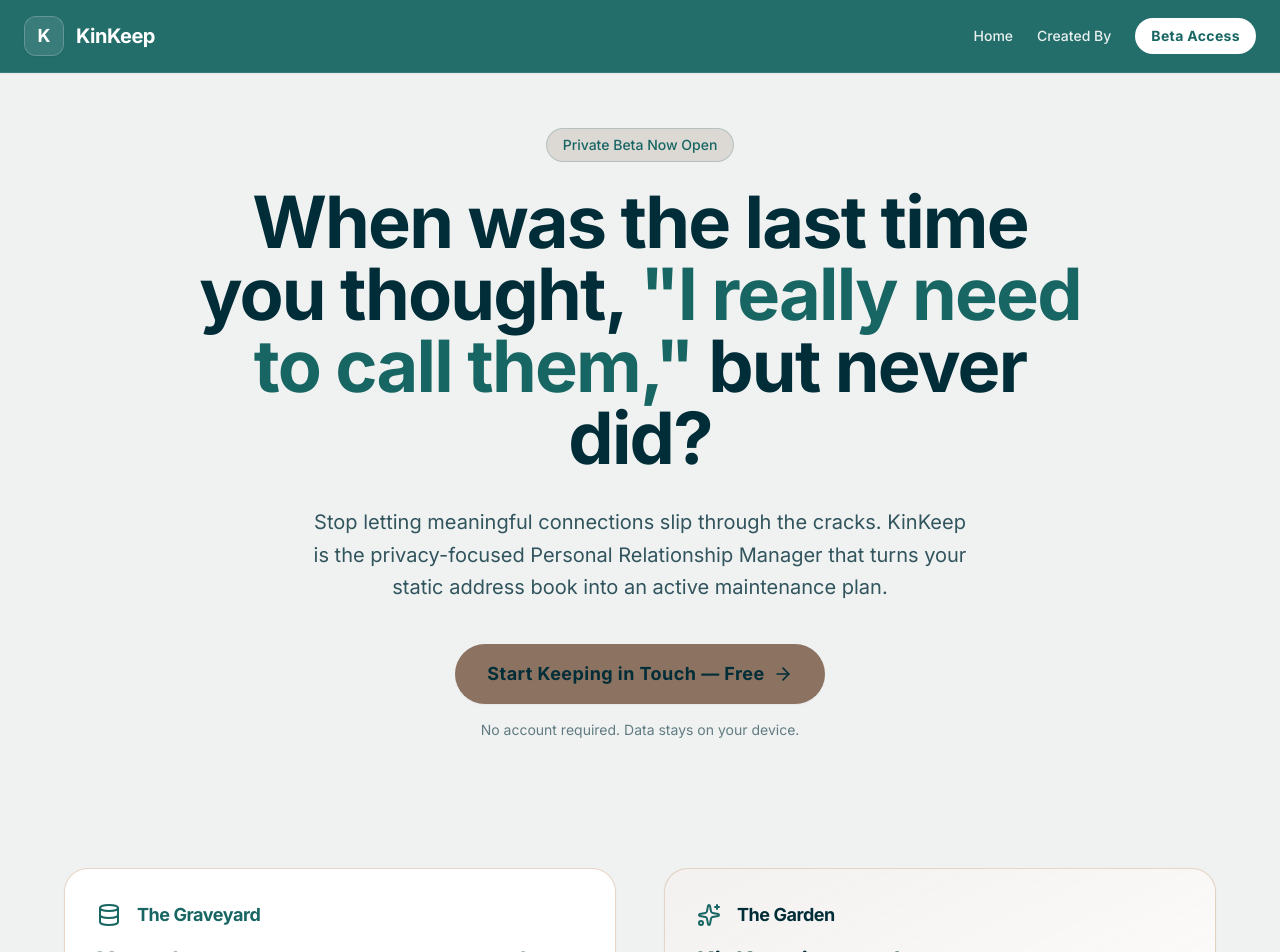
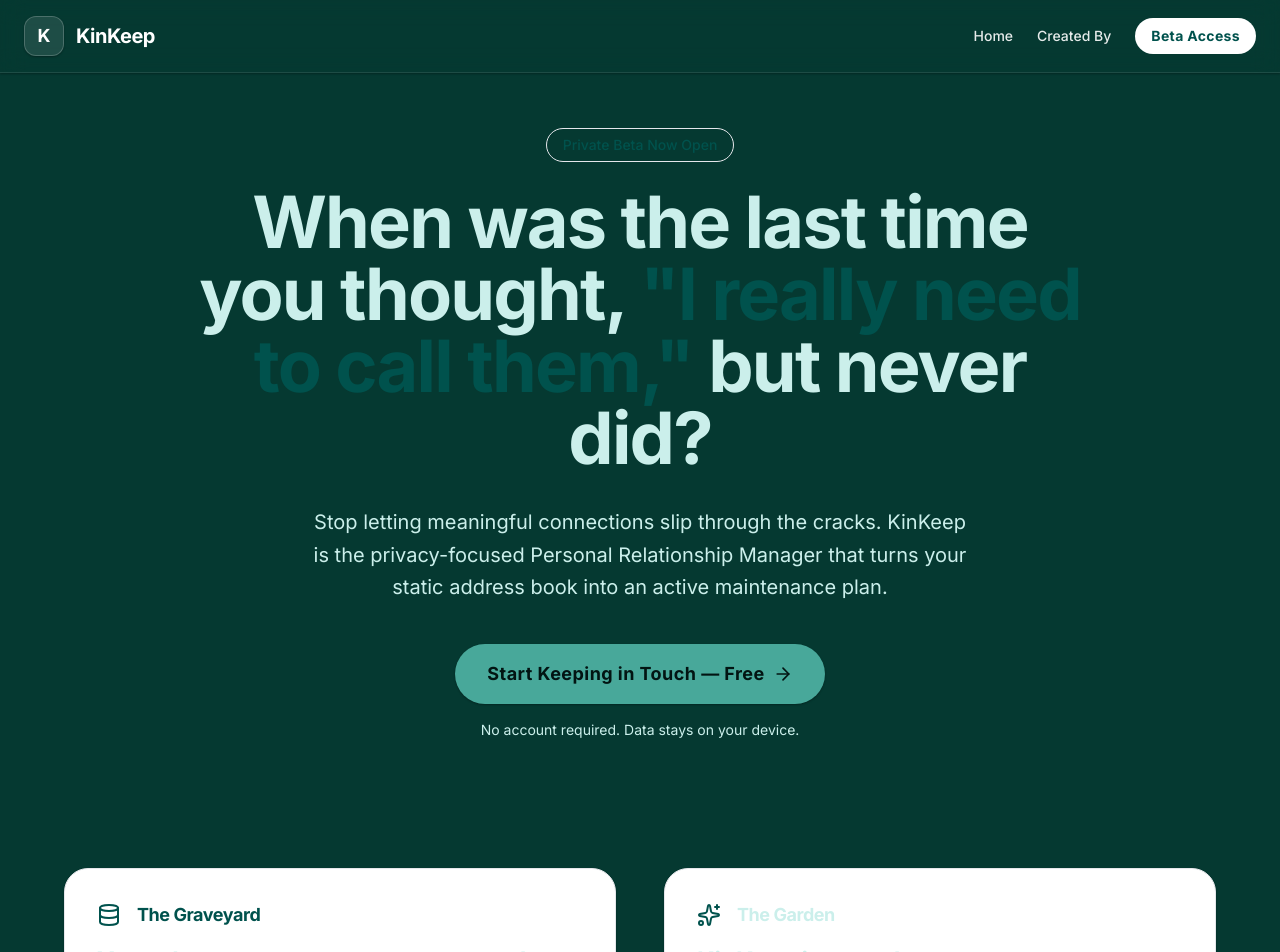
Before and after one commit to NabilPervez/kinkeepmarketing, a React (Vite) app: page / in a window 1280 px wide. Shown: the top 952 px of the page. Built offline with nearby package versions, Linux system fonts and the light colour scheme.

Commit message:
Update design system to Aurora Forest dark theme

```diff
--- a/src/index.css
+++ b/src/index.css
@@ -4,48 +4,54 @@
 
 @layer base {
   :root {
-    /* PRIMARY: Deep Sea Teal (#186663) */
-    --primary-100: #e8f3f2;
-    /* Lightened with a touch of yellow */
-    --primary-200: #cfe4e2;
-    --primary-300: #9fc8c4;
-    --primary-400: #579792;
-    --primary-500: #186663;
+    /* PRIMARY: Aurora Core (#00524D) */
+    /* Shifting toward yellow in lights, blue in darks */
+    --color-primary-100: #e0f2f0;
+    --color-primary-200: #b3dfdb;
+    --color-primary-300: #80cbc4;
+    --color-primary-400: #4db6ac;
+    --color-primary-500: #00524D;
     /* Base */
-    --primary-600: #13524f;
-    --primary-700: #0e3e3c;
-    --primary-800: #092a29;
-    --primary-900: #051615;
-    /* Darkened with a touch of deep blue */
+    --color-primary-600: #004d40;
+    --color-primary-700: #003d33;
+    --color-primary-800: #002d26;
+    --color-primary-900: #001b17;
 
-    /* SECONDARY: Sun-Washed Sand (#D2AF94) */
-    --secondary-100: #f7f1eb;
-    --secondary-500: #d2af94;
+    /* SECONDARY: Glacial Mint (#48A89A) */
+    --color-secondary-100: #f0f8f7;
+    --color-secondary-500: #48A89A;
     /* Base */
-    --secondary-900: #4a3627;
+    --color-secondary-900: #1a3d38;
 
-    /* NEUTRAL: Slate Sage (#A6B5B4) */
-    --neutral-100: #f0f2f2;
-    --neutral-500: #a6b5b4;
-    /* Base */
-    --neutral-900: #1d2625;
+    /* NEUTRAL: Midnight Moss (#053931) */
+    --color-neutral-100: #f1f4f4;
+    --color-neutral-500: #053931;
+    /* Base / Deep Forest */
+    --color-neutral-900: #021412;
 
-    /* EXTRA / ALIAS support */
-    /* Dark Neutral for Text/UI Elements */
-    --color-midnight: #002D37;
-    --color-driftwood: #8C7361;
+    /* EXTRA TOKENS FROM JSON / BREAKDOWN */
+    --color-highlight: #CBEFEB;
+    /* Frost Mist (Text Primary) */
+    --color-text-secondary: #A6B5B4;
+    --color-void: #000000;
+    /* Absolute Void */
 
-    /* SEMANTIC: Ocean-Inspired States */
-    --color-success: #346B5C;
-    /* Kelp Green */
-    --color-warning: #B58E4F;
-    /* Coastal Gold */
-    --color-danger: #A34D41;
-    /* Reef Coral */
+    /* SEMANTIC: Aurora-Harmonized */
+    --color-success: #2E7D32;
+    /* Deep Emerald */
+    --color-warning: #C5A059;
+    /* Muted Gold */
+    --color-danger: #944848;
+    /* Frosted Crimson */
+
+    /* UI CONSTANTS */
+    --shadow-color: 0 0 0;
+    /* RGB components for opacity mods */
   }
 
   body {
-    @apply bg-background text-text font-sans antialiased overflow-x-hidden;
+    /* Defaulting to dark mode base as described in "Neutral Base" */
+    @apply bg-neutral-500 text-highlight font-sans antialiased overflow-x-hidden;
     min-height: 100vh;
   }
 }
--- a/tailwind.config.js
+++ b/tailwind.config.js
@@ -11,65 +11,74 @@
                 display: ['Outfit', 'Inter', 'sans-serif'],
             },
             colors: {
-                // Primary Scale (Deep Sea Teal)
+                // Primary Scale (Aurora Core)
                 primary: {
-                    50: '#e8f3f2', // Mapped to 100 for safety, or slight lighten
-                    100: '#e8f3f2',
-                    200: '#cfe4e2',
-                    300: '#9fc8c4',
-                    400: '#579792',
-                    500: '#186663', // Base
-                    600: '#13524f',
-                    700: '#0e3e3c',
-                    800: '#092a29',
-                    900: '#051615',
-                    DEFAULT: '#186663',
+                    50: 'var(--color-primary-100)', // Mapping for safety
+                    100: 'var(--color-primary-100)',
+                    200: 'var(--color-primary-200)',
+                    300: 'var(--color-primary-300)',
+                    400: 'var(--color-primary-400)',
+                    500: 'var(--color-primary-500)', // Base
+                    600: 'var(--color-primary-600)',
+                    700: 'var(--color-primary-700)',
+                    800: 'var(--color-primary-800)',
+                    900: 'var(--color-primary-900)',
+                    DEFAULT: 'var(--color-primary-500)',
+                    // Semantic Aliases
+                    highlight: 'var(--color-highlight)', // Frost Mist
                 },
-                // Secondary Scale (Sun-Washed Sand)
+                // Secondary Scale (Glacial Mint)
                 secondary: {
-                    50: '#f7f1eb', // Using 100 value
-                    100: '#f7f1eb',
-                    500: '#d2af94', // Base
-                    900: '#4a3627',
-                    DEFAULT: '#d2af94',
+                    50: 'var(--color-secondary-100)',
+                    100: 'var(--color-secondary-100)',
+                    500: 'var(--color-secondary-500)', // Base
+                    900: 'var(--color-secondary-900)',
+                    DEFAULT: 'var(--color-secondary-500)',
                 },
-                // Neutral Scale (Slate Sage)
+                // Neutral Scale (Midnight Moss)
                 neutral: {
-                    50: '#f0f2f2', // Using 100 val
-                    100: '#f0f2f2',
-                    200: '#dadddd', // Interpolated
-                    300: '#c1c9c9', // Interpolated
-                    400: '#b3bdbd', // Interpolated
-                    500: '#a6b5b4', // Base
-                    600: '#859190',
-                    700: '#646d6c',
-                    800: '#424848',
-                    900: '#1d2625',
-                    DEFAULT: '#a6b5b4',
+                    50: 'var(--color-neutral-100)',
+                    100: 'var(--color-neutral-100)',
+                    500: 'var(--color-neutral-500)', // Base - Deep Forest
+                    900: 'var(--color-neutral-900)',
+                    DEFAULT: 'var(--color-neutral-500)',
+                    // Extra
+                    void: 'var(--color-void)',
                 },
-                // Interface Mappings
-                background: '#F0F2F2', // Neutral 100 / Interface Background
-                surface: '#FFFFFF',    // Interface Surface
-                text: '#002D37',       // Midnight Abyss / Interface Text
 
-                // Brand Mappings
-                accent: '#8C7361',     // Driftwood
-                'dark-slate': '#002D37', // Midnight Abyss (Legacy alias)
+                // Mappings
+                // "Accent/Light" => highlight => text_primary
+                highlight: 'var(--color-highlight)',
+
+                // Legacy / Compatibility Aliases
+                background: 'var(--color-neutral-500)', // Main bg is now dark (Deep Forest)
+                surface: 'var(--color-primary-900)',    // Darker surface (Aurora Core 900 or Neutral 900) - Using JSON 'surface' equivalent which was #001B17 (Primary 900)
+                text: 'var(--color-highlight)',         // Primary text is Frost Mist
+                'text-muted': 'var(--color-text-secondary)',
+
+                // "Accent" usage in codebase often implies the pop color. in "Aurora Forest" that's Glacial Mint (Secondary) or Frost Mist.
+                // Let's map 'accent' to Glacial Mint for buttons/highlights to keep "pop", or Frost Mist for text.
+                // Given previous usage was secondary-like, let's map to Secondary 500.
+                accent: 'var(--color-secondary-500)',
+                'dark-slate': 'var(--color-neutral-900)',
 
                 // Semantic Colors
-                success: '#346B5C',
-                warning: '#B58E4F',
-                danger: '#A34D41',
-                destructive: '#A34D41',
+                success: 'var(--color-success)',
+                warning: 'var(--color-warning)',
+                danger: 'var(--color-danger)',
+                destructive: 'var(--color-danger)',
             },
             boxShadow: {
-                // Midnight Abyss Shadow: rgba(0, 45, 55, 0.15)
-                sm: '0 1px 2px 0 rgba(0, 45, 55, 0.05)',
-                DEFAULT: '0 1px 3px 0 rgba(0, 45, 55, 0.15), 0 1px 2px -1px rgba(0, 45, 55, 0.1)',
-                md: '0 4px 6px -1px rgba(0, 45, 55, 0.15), 0 2px 4px -1px rgba(0, 45, 55, 0.1)',
-                lg: '0 10px 15px -3px rgba(0, 45, 55, 0.15), 0 4px 6px -4px rgba(0, 45, 55, 0.1)',
-                xl: '0 20px 25px -5px rgba(0, 45, 55, 0.15), 0 8px 10px -6px rgba(0, 45, 55, 0.1)',
-                '2xl': '0 25px 50px -12px rgba(0, 45, 55, 0.25)',
+                // Glow effects using Glacial Mint/Aurora colors
+                // "shadow-color" var isn't fully supported in tailwind utilities without define.
+                // Custom implementation of the requested glow: 0 0 20px rgba(72, 168, 154, 0.3)
+                glow: '0 0 20px rgba(72, 168, 154, 0.3)',
+                sm: '0 1px 2px 0 rgba(0, 0, 0, 0.3)',
+                DEFAULT: '0 1px 3px 0 rgba(0, 0, 0, 0.3), 0 1px 2px -1px rgba(0, 0, 0, 0.2)',
+                md: '0 4px 6px -1px rgba(0, 0, 0, 0.4), 0 2px 4px -1px rgba(0, 0, 0, 0.2)',
+                lg: '0 10px 15px -3px rgba(0, 0, 0, 0.4), 0 4px 6px -4px rgba(0, 0, 0, 0.2)',
+                xl: '0 20px 25px -5px rgba(0, 0, 0, 0.4), 0 8px 10px -6px rgba(0, 0, 0, 0.2)',
+                '2xl': '0 25px 50px -12px rgba(0, 0, 0, 0.5)',
             },
             keyframes: {
                 blob: {
```
